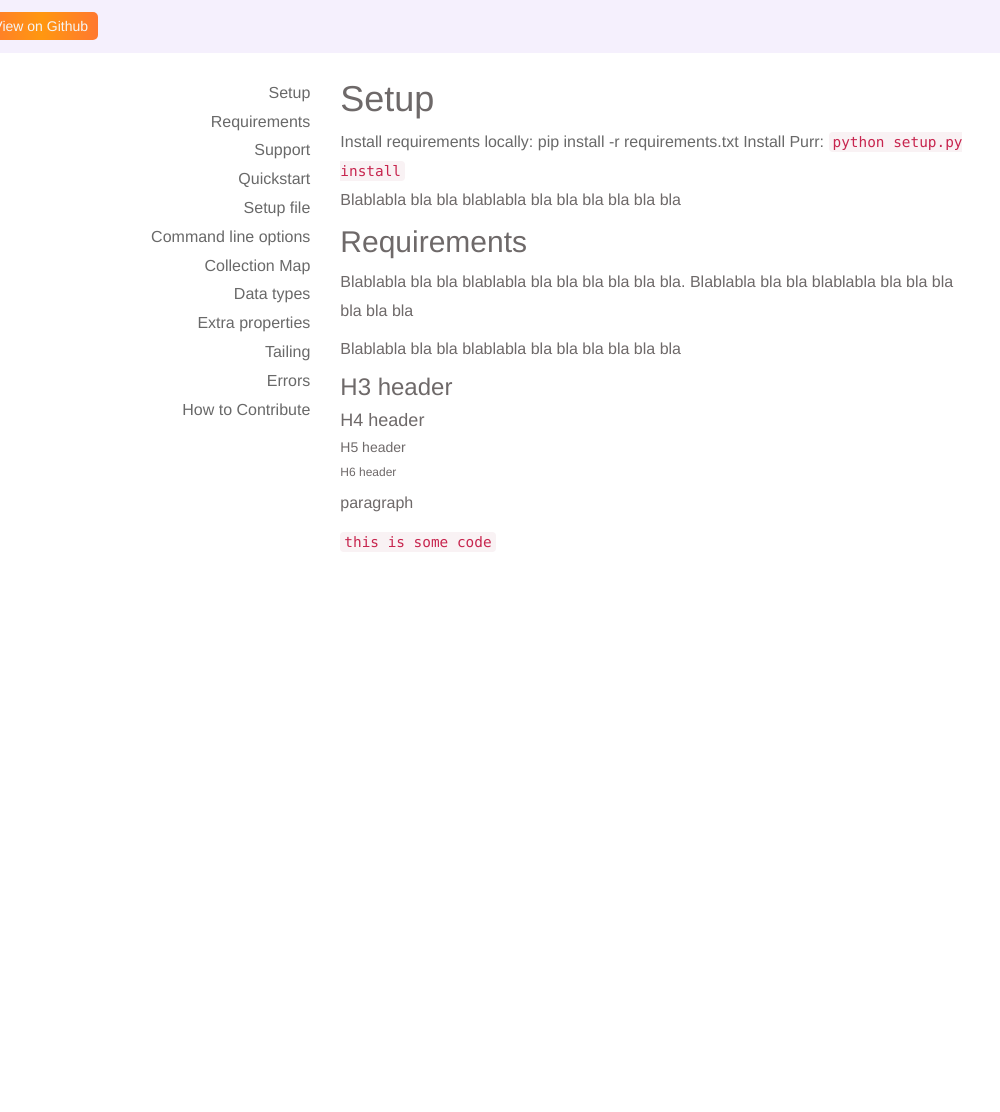
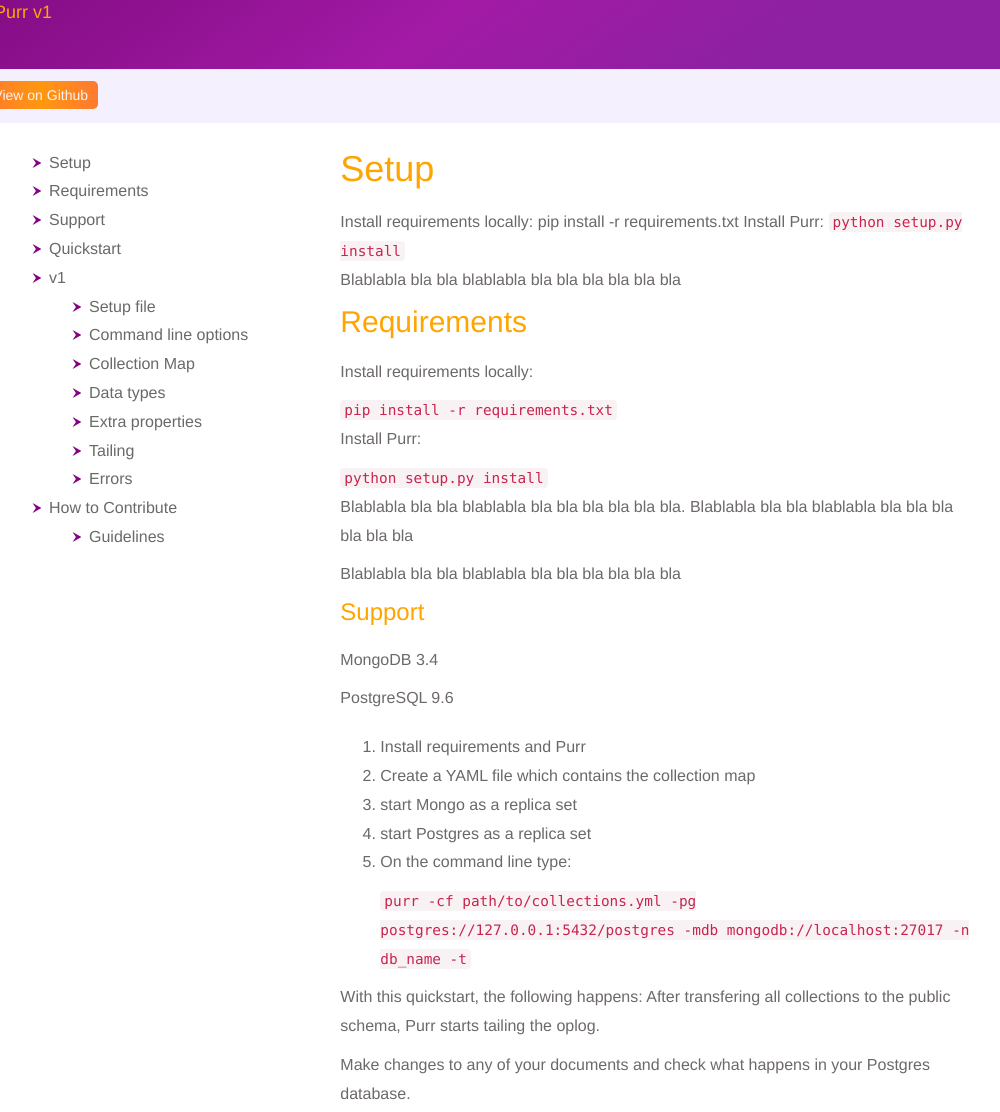
Before and after one commit to boosterfuels/purr, a plain HTML site: page docs.html in a window 1280 px wide. Shown: the part 172-1284 px from the top of the page, without its empty margins (149-1149 px from the left). Before the commit the page ends 850 px from the top, so only its background shows below. Drawn offline with nearby package versions, Linux system fonts and the light colour scheme; files that its build step writes are made by us from their sources.

Commit message:
Update 2019-03-12T22:25:43.514Z

```diff
--- a/css/style.css
+++ b/css/style.css
@@ -179,16 +179,6 @@
           left: 0;
           right: 0;
           margin: auto; }
-  .content .get-started-now:after {
-    content: '';
-    width: 35vh;
-    height: 50vh;
-    /* background-size: 30px 20px; */
-    background: transparent url(https://www.pngrepo.com/download/94135/witch-cat.png) no-repeat 4vw 22vh fixed;
-    position: absolute;
-    display: inline-block; }
-  .content .contact .col-md-4 {
-    border: 1px solid blue; }
 
 .you-are-grey {
   -webkit-filter: grayscale(90%);
@@ -246,16 +236,20 @@
     font-size: 14px; }
   #docs .bg-grey {
     background-color: whitesmoke; }
-  #docs .menu {
-    text-align: right; }
-  #docs ul {
+  #docs .menu ul {
     list-style-type: none; }
+  #docs .menu ul.bullet {
+    list-style-image: url(../images/bullet.png); }
+  #docs .menu ul:hover {
+    cursor: pointer; }
   #docs .docs-text h1,
   #docs .docs-text h2,
   #docs .docs-text h3,
   #docs .docs-text h4,
   #docs .docs-text h5,
-  #docs .docs-text h6,
+  #docs .docs-text h6 {
+    color: orange;
+    margin: 0 0 20px 0; }
   #docs .docs-text p {
-    margin: 0 0 10px 0;
-    color: #6e6969; }
+    color: #6e6969;
+    margin: 0 0 10px 0; }
--- a/docs.html
+++ b/docs.html
@@ -83,6 +83,7 @@
           <h1>
             Documentation
           </h1>
+          <h4>Purr v1</h4>
         </div>
         <div class="col-md-1"></div>
       </div>
@@ -98,12 +99,17 @@
       <div class="row row-light">
         <div class="col-md-1"></div>
         <div class="col-md-10">
-          <div class="col-md-4">
-            <ul class="menu">
+          <div class="col-md-4 menu">
+            <ul class="bullet">
               <li>Setup</li>
               <li>Requirements</li>
               <li>Support</li>
               <li>Quickstart</li>
+              <li>
+                <span>
+                  v1
+                </span>
+                <ul>
                   <li>Setup file</li>
                   <li>Command line options</li>
                   <li>Collection Map</li>
@@ -111,7 +117,16 @@
                   <li>Extra properties</li>
                   <li>Tailing</li>
                   <li>Errors</li>
-              <li>How to Contribute</li>
+                </ul>
+              </li>
+              <li>
+                <span>
+                  How to Contribute
+                </span>
+                <ul>
+                  <li>Guidelines</li>
+                </ul>
+              </li>
             </ul>
           </div>
           <div class="col-md-8 docs-text">
@@ -128,11 +143,55 @@
               Requirements
             </h2>
             <p>
+              Install requirements locally:
+            </p>
+            <code>
+              pip install -r requirements.txt
+            </code>
+            <p>
+              Install Purr:
+            </p>
+            <div></div>
+            <code>
+              python setup.py install
+            </code>
+
+            <p>
               Blablabla bla bla blablabla bla bla bla bla bla bla. Blablabla bla
               bla blablabla bla bla bla bla bla bla
             </p>
             <p>Blablabla bla bla blablabla bla bla bla bla bla bla</p>
 
+            <h3>Support</h3>
+            <p>MongoDB 3.4</p>
+            <p>PostgreSQL 9.6</p>
+
+            <h2></h2>
+            <div>
+              <ol>
+                <li>Install requirements and Purr</li>
+                <li>Create a YAML file which contains the collection map</li>
+                <li>start Mongo as a replica set</li>
+                <li>start Postgres as a replica set</li>
+                <li>
+                  <p>
+                    On the command line type:
+                  </p>
+                  <code>
+                    purr -cf path/to/collections.yml -pg postgres://127.0.0.1:5432/postgres -mdb mongodb://localhost:27017 -n db_name -t
+                  </code>
+                </li>
+              </ol>
+              <p>
+                With this quickstart, the following happens: After transfering
+                all collections to the public schema, Purr starts tailing the
+                oplog.
+              </p>
+              <p>
+                Make changes to any of your documents and check what happens in
+                your Postgres database.
+              </p>
+            </div>
             <h3>
               H3 header
             </h3>
```
Also changed, not shown: images/bullet.png (added). Lines whose indentation alone changed are shown as unchanged.
